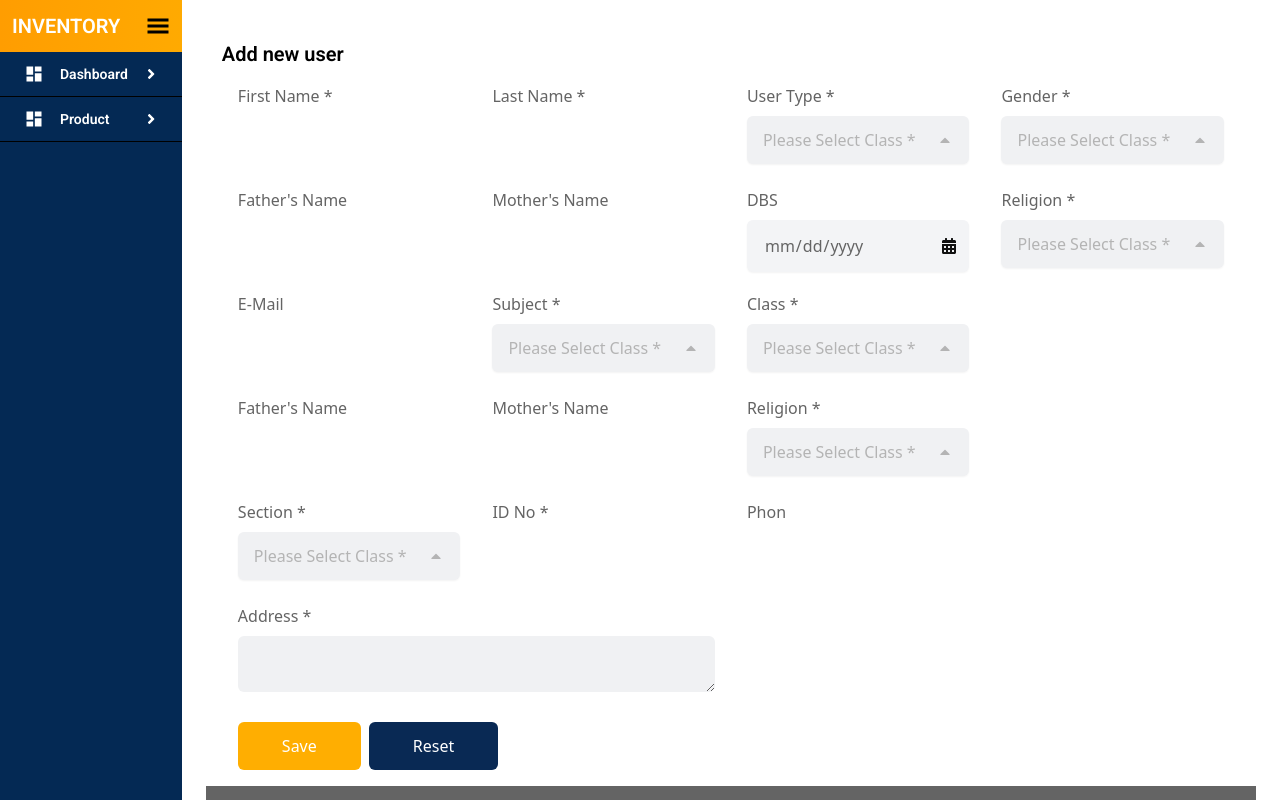
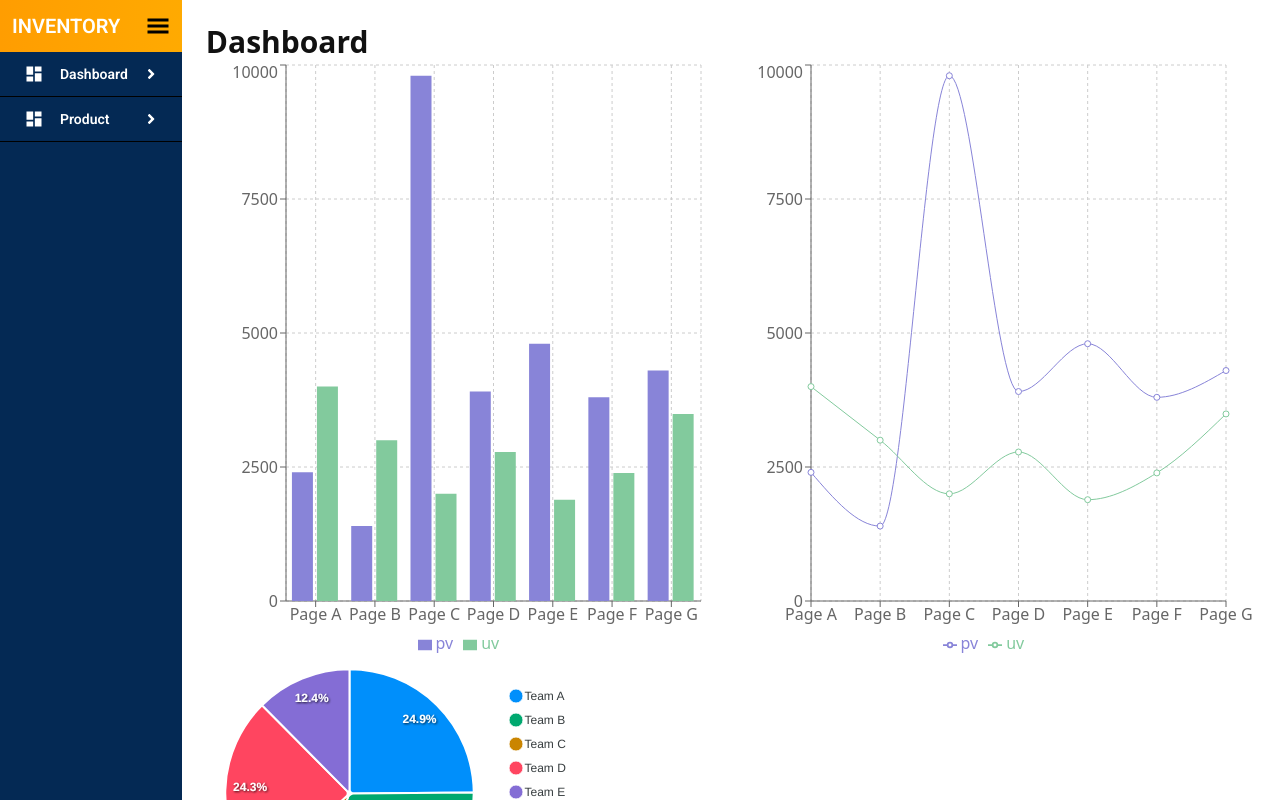
Before and after one commit to sadik131/admin, a React (Vite) app: page / in a window 1280 px wide. Shown: the top 800 px of the page. Built offline with nearby package versions, Linux system fonts and the light colour scheme.

Commit message:
implement chart

```diff
--- a/package.json
+++ b/package.json
@@ -10,11 +10,14 @@
     "preview": "vite preview"
   },
   "dependencies": {
+    "apexcharts": "^5.3.2",
     "react": "^19.1.0",
+    "react-apexcharts": "^1.7.0",
     "react-datepicker": "^8.4.0",
     "react-dom": "^19.1.0",
     "react-icons": "^5.5.0",
-    "react-router-dom": "^7.7.1"
+    "react-router-dom": "^7.7.1",
+    "recharts": "^3.1.0"
   },
   "devDependencies": {
     "@eslint/js": "^9.30.1",
--- /dev/null
+++ b/src/page/Dashboard/BarChart.jsx
@@ -0,0 +1,37 @@
+import React from 'react';
+import {
+  BarChart, Bar, Rectangle, XAxis, YAxis, CartesianGrid, Tooltip, Legend, ResponsiveContainer,
+} from 'recharts';
+
+const data = [
+  { name: 'Page A', uv: 4000, pv: 2400, amt: 2400 },
+  { name: 'Page B', uv: 3000, pv: 1398, amt: 2210 },
+  { name: 'Page C', uv: 2000, pv: 9800, amt: 2290 },
+  { name: 'Page D', uv: 2780, pv: 3908, amt: 2000 },
+  { name: 'Page E', uv: 1890, pv: 4800, amt: 2181 },
+  { name: 'Page F', uv: 2390, pv: 3800, amt: 2500 },
+  { name: 'Page G', uv: 3490, pv: 4300, amt: 2100 },
+];
+
+const BarChartCompo = () => {
+  return (
+    <div className="w-1/2 h-[600px]"> {/* Tailwind height control */}
+      <ResponsiveContainer width="100%" height="100%">
+        <BarChart
+          data={data}
+          margin={{ top: 5, right: 30, left: 20, bottom: 5 }}
+        >
+          <CartesianGrid strokeDasharray="3 3" />
+          <XAxis dataKey="name" />
+          <YAxis />
+          <Tooltip />
+          <Legend />
+          <Bar dataKey="pv" fill="#8884d8" activeBar={<Rectangle fill="pink" stroke="blue" />} />
+          <Bar dataKey="uv" fill="#82ca9d" activeBar={<Rectangle fill="gold" stroke="purple" />} />
+        </BarChart>
+      </ResponsiveContainer>
+    </div>
+  );
+};
+
+export default BarChartCompo;
--- a/src/page/Dashboard/Dashboard.jsx
+++ b/src/page/Dashboard/Dashboard.jsx
@@ -1,16 +1,18 @@
-import React from 'react'
-import AddStudent from '../student/AddStudent'
-import StudentExpenses from '../student/StudentExpenses'
-import SutdentResults from '../student/SutdentResults'
+import BarChartCompo from "./BarChart";
+import LineChartCompo from "./LineChart";
+import { PaiChartCompo } from "./PaiChart";
 
-function Dashboard() {
+export default function DashBoard() {
     return (
-        <div className="min-h-screen flex flex-col items-center justify-center bg-secondary gap-4">
-            <AddStudent />
-            <SutdentResults />
-            <StudentExpenses />
-        </div>
-    )
+        <>
+            <div className='h-full w-full'>
+                <h1 className='text-3xl font-bold text-textColor'>Dashboard</h1>
+                <div className="flex">
+                    <BarChartCompo />
+                    <LineChartCompo />
+                </div>
+                <PaiChartCompo />
+            </div>
+        </>
+    );
 }
-
-export default Dashboard
--- /dev/null
+++ b/src/page/Dashboard/LineChart.jsx
@@ -0,0 +1,74 @@
+import { LineChart, Line, XAxis, YAxis, CartesianGrid, Tooltip, Legend, ResponsiveContainer } from 'recharts';
+
+const data = [
+    {
+        name: 'Page A',
+        uv: 4000,
+        pv: 2400,
+        amt: 2400,
+    },
+    {
+        name: 'Page B',
+        uv: 3000,
+        pv: 1398,
+        amt: 2210,
+    },
+    {
+        name: 'Page C',
+        uv: 2000,
+        pv: 9800,
+        amt: 2290,
+    },
+    {
+        name: 'Page D',
+        uv: 2780,
+        pv: 3908,
+        amt: 2000,
+    },
+    {
+        name: 'Page E',
+        uv: 1890,
+        pv: 4800,
+        amt: 2181,
+    },
+    {
+        name: 'Page F',
+        uv: 2390,
+        pv: 3800,
+        amt: 2500,
+    },
+    {
+        name: 'Page G',
+        uv: 3490,
+        pv: 4300,
+        amt: 2100,
+    },
+];
+
+export default function LineChartCompo() {
+    return (
+        <div className="h-[600px] w-1/2">
+            <ResponsiveContainer width="100%" height="100%">
+                <LineChart
+                    width={500}
+                    height={300}
+                    data={data}
+                    margin={{
+                        top: 5,
+                        right: 30,
+                        left: 20,
+                        bottom: 5,
+                    }}
+                >
+                    <CartesianGrid strokeDasharray="3 3" />
+                    <XAxis dataKey="name" />
+                    <YAxis />
+                    <Tooltip />
+                    <Legend />
+                    <Line type="monotone" dataKey="pv" stroke="#8884d8" activeDot={{ r: 8 }} />
+                    <Line type="monotone" dataKey="uv" stroke="#82ca9d" />
+                </LineChart>
+            </ResponsiveContainer>
+        </div>
+    );
+}
--- /dev/null
+++ b/src/page/Dashboard/PaiChart.jsx
@@ -0,0 +1,36 @@
+import { useState } from "react";
+import ReactApexChart from "react-apexcharts";
+
+export const PaiChartCompo = () => {
+        const [state, setState] = useState({
+
+            series: [44, 55, 13, 43, 22],
+            options: {
+              chart: {
+                width: 380,
+                type: 'pie',
+              },
+              labels: ['Team A', 'Team B', 'Team C', 'Team D', 'Team E'],
+              responsive: [{
+                breakpoint: 480,
+                options: {
+                  chart: {
+                    width: 200
+                  },
+                  legend: {
+                    position: 'bottom'
+                  }
+                }
+              }]
+            },
+        });
+
+        return (
+          <div>
+            <div id="chart">
+                <ReactApexChart options={state.options} series={state.series} type="pie" width={380} />
+              </div>
+            <div id="html-dist"></div>
+          </div>
+        );
+      }
--- a/src/page/Product/AddProduct.jsx
+++ b/src/page/Product/AddProduct.jsx
@@ -143,25 +143,25 @@ const ProductForm = () => {
             lable={"Purchase Date"} />
           <Input
             bgColor={"bg-[#f0f1f3]"}
-            lable="purchase_price"
+            lable="purchase price"
             value={Product.purchase_price}
             type="number"
           />
           <Input
             bgColor={"bg-[#f0f1f3]"}
-            lable="supplier_name"
+            lable="supplier name"
             value={Product.supplier_name}
             type="text"
           />
           <Input
             bgColor={"bg-[#f0f1f3]"}
-            lable="supplier_contact	"
+            lable="supplier contact	"
             value={Product.supplier_contact}
             type="text"
           />
           <Input
             bgColor={"bg-[transparent]"}
-            lable="purchase_receipt	"
+            lable="purchase receipt	"
             // value={Product.purchase_receipt}
             type="file"
           />
@@ -175,27 +175,26 @@ const ProductForm = () => {
         <div className="grid grid-cols-1 md:grid-cols-3 gap-4">
           <Input
             bgColor={"bg-[#f0f1f3]"}
-            lable="warranty_period"
+            lable="warranty period"
             value={Product.warranty_period}
             type="text"
           />
           <DatePicke
             value={Product.warranty_start_date}
-            lable={"warranty_start_date"} />
+            lable={"warranty start date"} />
           <DatePicke
             value={Product.warranty_end_date}
-            lable={"warranty_end_date"} />
+            lable={"warranty end date"} />
 
           <Input
             bgColor={"bg-[#f0f1f3]"}
             value={Product.warranty_terms}
-            lable="warranty_terms	"
+            lable="warranty terms	"
             type="text"
           />
           <Input
             bgColor={"bg-[transparent]"}
-            lable="warranty_document		"
-            // value={Product.warranty_document}
+            lable="warranty document		"
             type="file"
           />
         </div>
@@ -210,7 +209,7 @@ const ProductForm = () => {
           <Input
             bgColor={"bg-[#f0f1f3]"}
             value={Product.assigned_to}
-            lable="assigned_to	"
+            lable="assigned to	"
             type="text"
           />
           <ClassSelect type={"Stutus *"} value={Product.status} placeholder="Please select gender" option={productStatus} />
--- a/src/page/Product/UpdateProduct.jsx
+++ b/src/page/Product/UpdateProduct.jsx
@@ -105,26 +105,25 @@ const UpdateProduct = () => {
             lable={"Purchase Date"} />
           <Input
             bgColor={"bg-[#f0f1f3]"}
-            lable="purchase_price"
+            lable="purchase price"
             value={Product.purchase_price}
             type="number"
           />
           <Input
             bgColor={"bg-[#f0f1f3]"}
-            lable="supplier_name"
+            lable="supplier name"
             value={Product.supplier_name}
             type="text"
           />
           <Input
             bgColor={"bg-[#f0f1f3]"}
-            lable="supplier_contact	"
+            lable="supplier contact	"
             value={Product.supplier_contact}
             type="text"
           />
           <Input
             bgColor={"bg-[transparent]"}
-            lable="purchase_receipt	"
-            // value={Product.purchase_receipt}
+            lable="purchase receipt	"
             type="file"
           />
 
@@ -137,27 +136,26 @@ const UpdateProduct = () => {
         <div className="grid grid-cols-1 md:grid-cols-3 gap-4">
           <Input
             bgColor={"bg-[#f0f1f3]"}
-            lable="warranty_period"
+            lable="warranty period"
             value={Product.warranty_period}
             type="text"
           />
           <DatePicke
             value={Product.warranty_start_date}
-            lable={"warranty_start_date"} />
+            lable={"warranty start date"} />
           <DatePicke
             value={Product.warranty_end_date}
-            lable={"warranty_end_date"} />
+            lable={"warranty end date"} />
 
           <Input
             bgColor={"bg-[#f0f1f3]"}
             value={Product.warranty_terms}
-            lable="warranty_terms	"
+            lable="warranty terms	"
             type="text"
           />
           <Input
             bgColor={"bg-[transparent]"}
-            lable="warranty_document		"
-            // value={Product.warranty_document}
+            lable="warranty document		"
             type="file"
           />
         </div>
@@ -172,7 +170,7 @@ const UpdateProduct = () => {
           <Input
             bgColor={"bg-[#f0f1f3]"}
             value={Product.assigned_to}
-            lable="assigned_to	"
+            lable="assigned to	"
             type="text"
           />
           <ClassSelect type={"Stutus *"} value={Product.status} placeholder="Please select gender" option={productStatus} />
```
Also changed, not shown: 1 other file (tests, documents, lock files or other folders).
